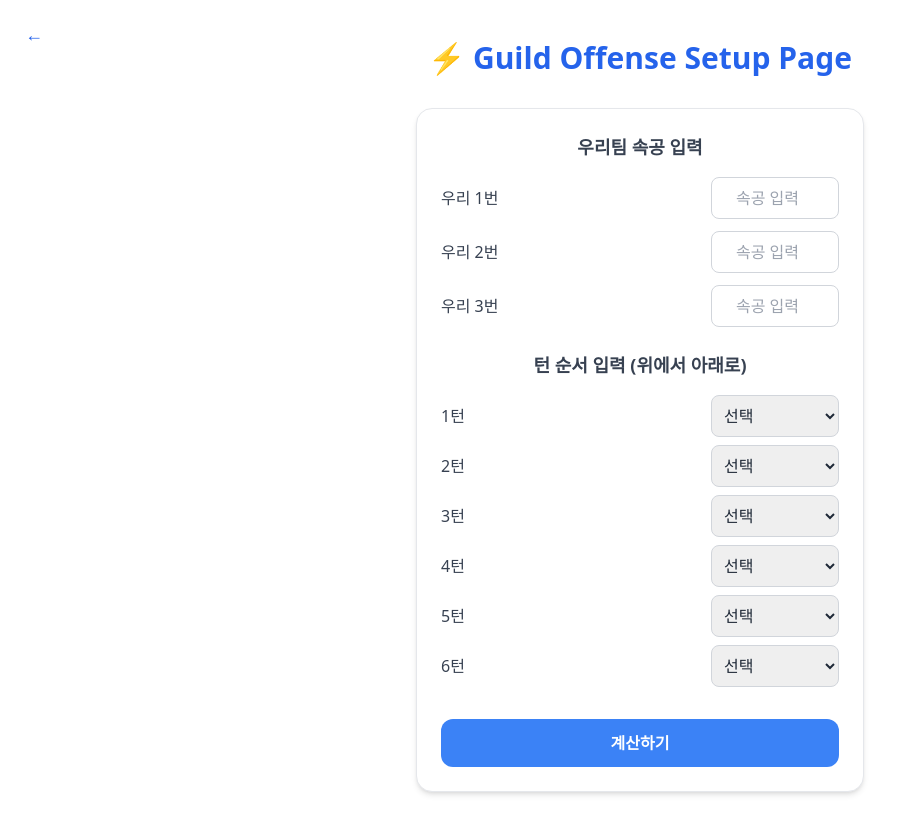
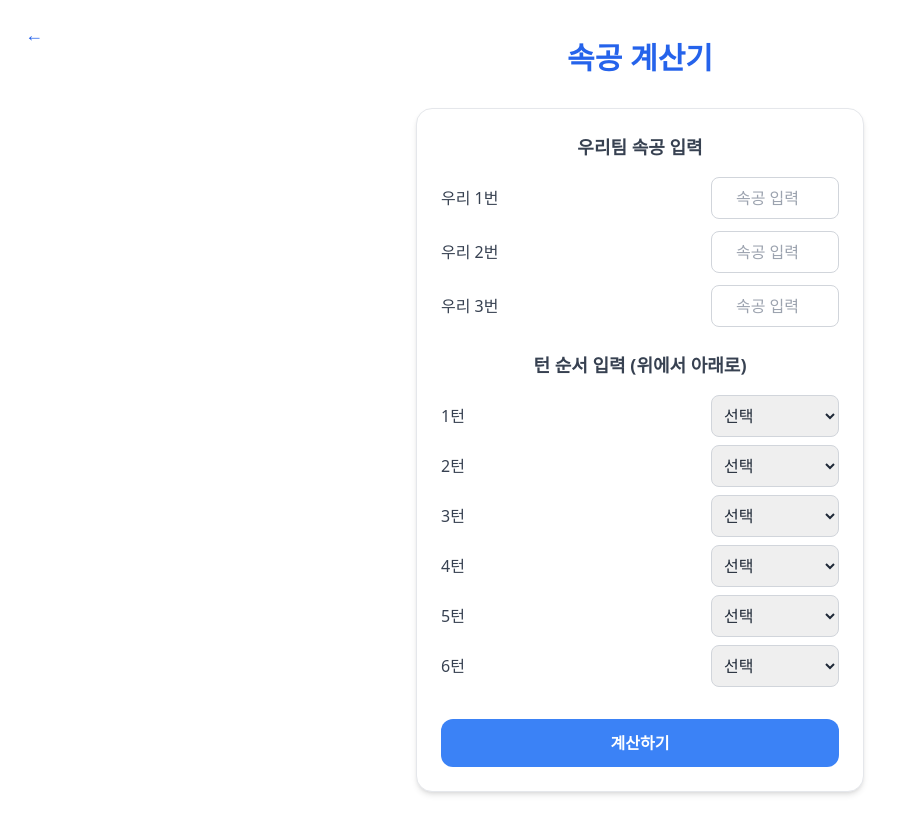
Before and after one commit to ogeongeun/snr-guide1, a React (Create React App) app: page /guild-offense/setup in a window 1280 px wide. Shown: the whole page, without its empty margins (0-897 px from the left). Built offline with nearby package versions, Linux system fonts and the light colour scheme.

Commit message:
Feat: ....

```diff
--- a/src/pages/GuildOffenseSetupPage.jsx
+++ b/src/pages/GuildOffenseSetupPage.jsx
@@ -64,7 +64,7 @@ export default function GuildOffenseSetupPage() {
   return (
     <div className="min-h-screen bg-white text-gray-800 flex flex-col items-center py-10 px-6 relative">
       <h1 className="text-3xl font-bold mb-8 text-blue-600">
-        ⚡ Guild Offense Setup Page
+        속공 계산기
       </h1>
 
       {/* 입력 카드 */}
```
